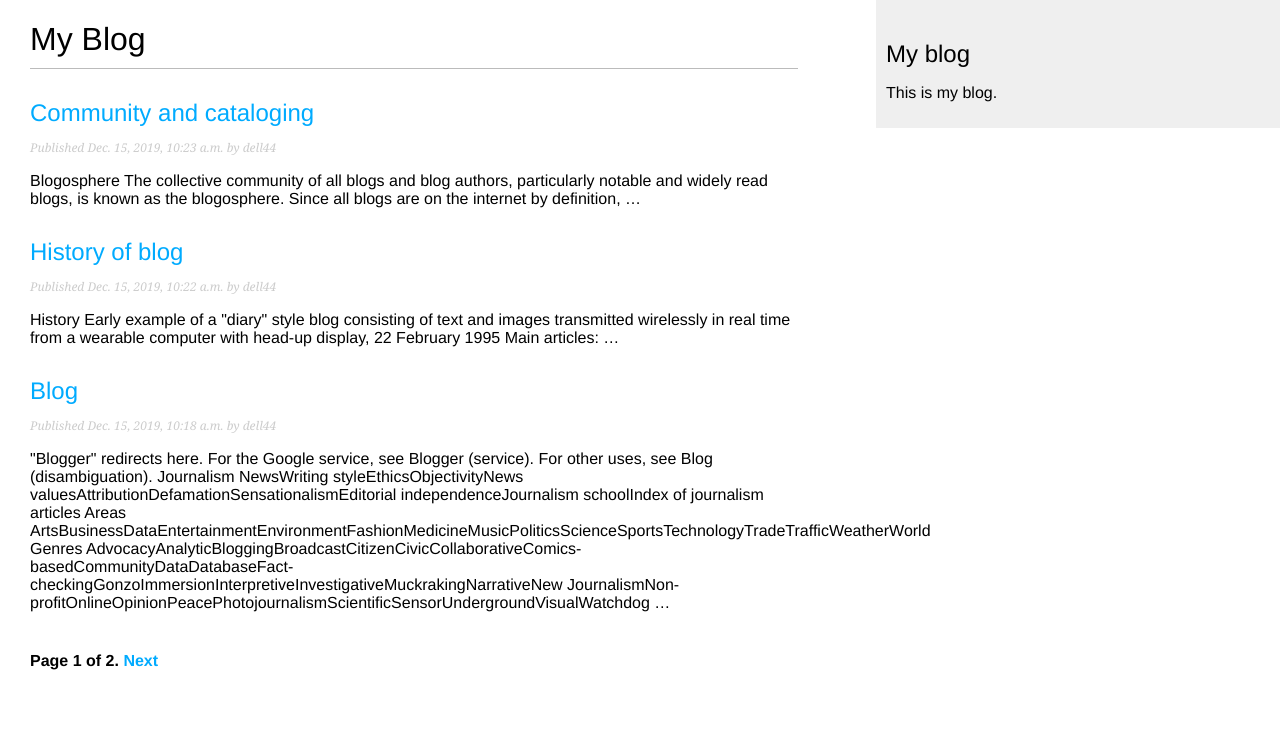
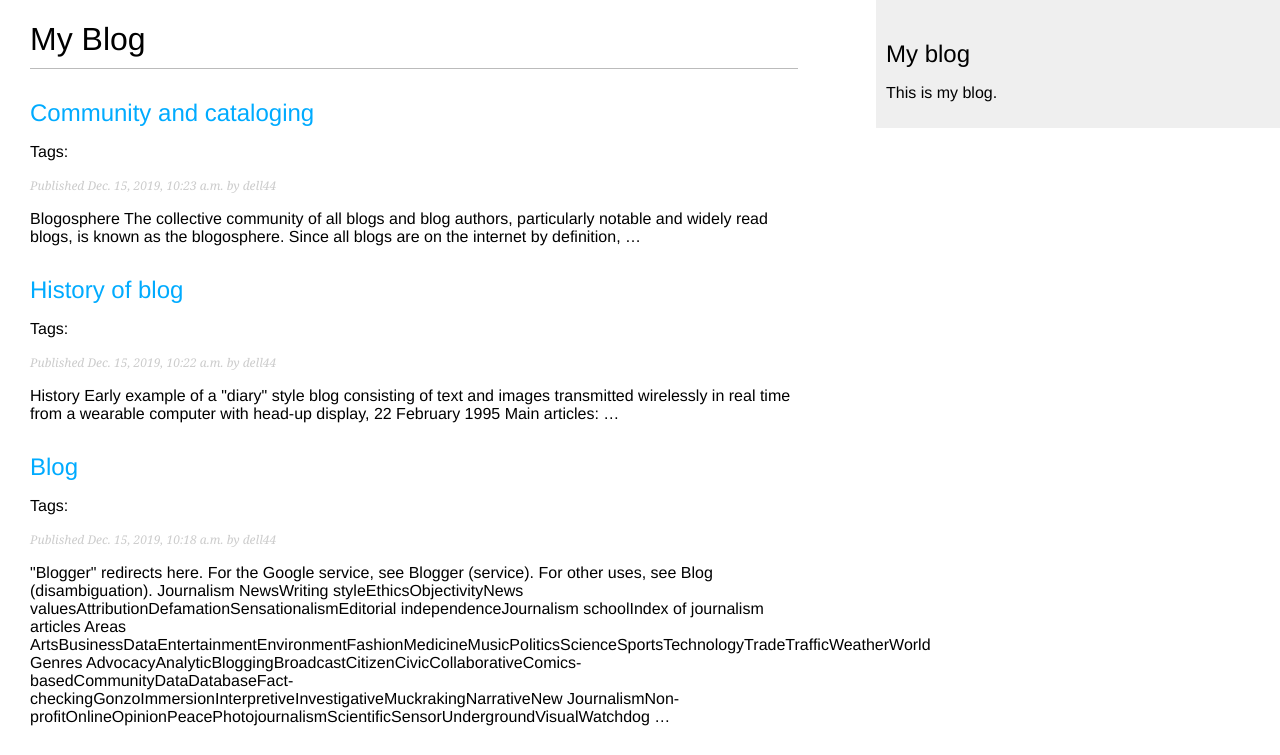
Before and after one commit to pramodparab/Blog-website, a Django app: page /blog/ in a window 1280 px wide. Shown: the top 755 px of the page. Before the commit the page ends 670 px from the top, so only its background shows below. Run offline with Django 3.2, Linux system fonts and the light colour scheme; data comes from the database, SQL or seed files in the repository; both versions use the stored data as it was after the commit; parts of the project's set-up code (start-up, migrations or seed data) failed here and were passed over.

Commit message:
tag is added in blog also same tag blog filter added

```diff
--- a/blog/models.py
+++ b/blog/models.py
@@ -2,7 +2,13 @@
 from django.utils import timezone
 from django.contrib.auth.models import User
 from django.urls import reverse
+from taggit.managers import TaggableManager
 # Create your models here
+
+
+
+
+
 
 class PublishedManager(models.Manager):
     def get_queryset(self):
@@ -17,6 +23,8 @@
                     ('draft', 'Draft'),
                     ('published','Published')
                     )
+
+    tags =  TaggableManager()
 
     title = models.CharField(max_length=250 )
     slug = models.SlugField(max_length =250 ,
--- a/blog/templates/blog/post/list.html
+++ b/blog/templates/blog/post/list.html
@@ -4,12 +4,24 @@
 
 {% block content %}
   <h1>My Blog</h1>
+  {% if tag %}
+    <h2>Posts tagged with "{{ tag.name }}"</h2>
+  {% endif %}
   {% for post in posts %}
     <h2>
       <a href="{{ post.get_absolute_url }}">
         {{ post.title }}
       </a>
     </h2>
+    <p class="tags">
+      Tags:
+      {% for tag in post.tags.all %}
+        <a href="{% url "blog:post_list_by_tag" tag.slug %}">
+          {{ tag.name }}
+        </a>
+        {% if not forloop.last %}, {% endif %}
+      {% endfor %}
+    </p>
     <p class="date">
       Published {{ post.publish }} by {{ post.author }}
     </p>
--- a/blog/urls.py
+++ b/blog/urls.py
@@ -6,7 +6,8 @@
 
 urlpatterns = [
     path('', views.post_list, name ='post_list'    ),
-    path('', views.PostListView.as_view(), name = 'post_list'),
+    #path('', views.PostListView.as_view(), name = 'post_list'),
+    path('tag/<slug:tag_slug>/ ', views.post_list, name = 'post_list_by_tag'),
     path('<int:year>/<int:month>/<int:day>/<slug:post>/',
             views.post_detail,
             name='post_detail'),
--- a/blog/views.py
+++ b/blog/views.py
@@ -5,13 +5,23 @@
 from django.views.generic import ListView
 from .form import EmailPostForm , CommentForm
 from django.core.mail import send_mail
+from taggit.models import Tag
 
 
 
 
-def post_list(request):
+
+def post_list(request,tag_slug = None):
     #posts = Post.published.all()
     object_list = Post.published.all()
+
+    tag = None
+    if tag_slug:
+        tag = get_object_or_404 (Tag, slug = tag_slug)
+        object_list = object_list.filter(tags__in = [tag])
+
+
+
     paginator =Paginator(object_list,3)
     page =request.GET.get('page')
     try:
@@ -20,7 +30,7 @@
         posts = paginator.page(1)
     except EmptyPage:
         posts = paginator.page(paginator.num_pages)
-    return render (request , 'blog/post/list.html', {'posts': posts})
+    return render (request , 'blog/post/list.html', {'page':page,'posts': posts , 'tag':tag})
 
 # Create your views here.
 def post_detail(request, year, month, day, post):
--- a/blogsite/settings.py
+++ b/blogsite/settings.py
@@ -33,6 +33,7 @@
 
 INSTALLED_APPS = [
     'blog',
+    'taggit',
     'django.contrib.admin',
     'django.contrib.auth',
     'django.contrib.contenttypes',
```
Also changed, not shown: blog/migrations/0003_post_tags.py (added), db.sqlite3.
